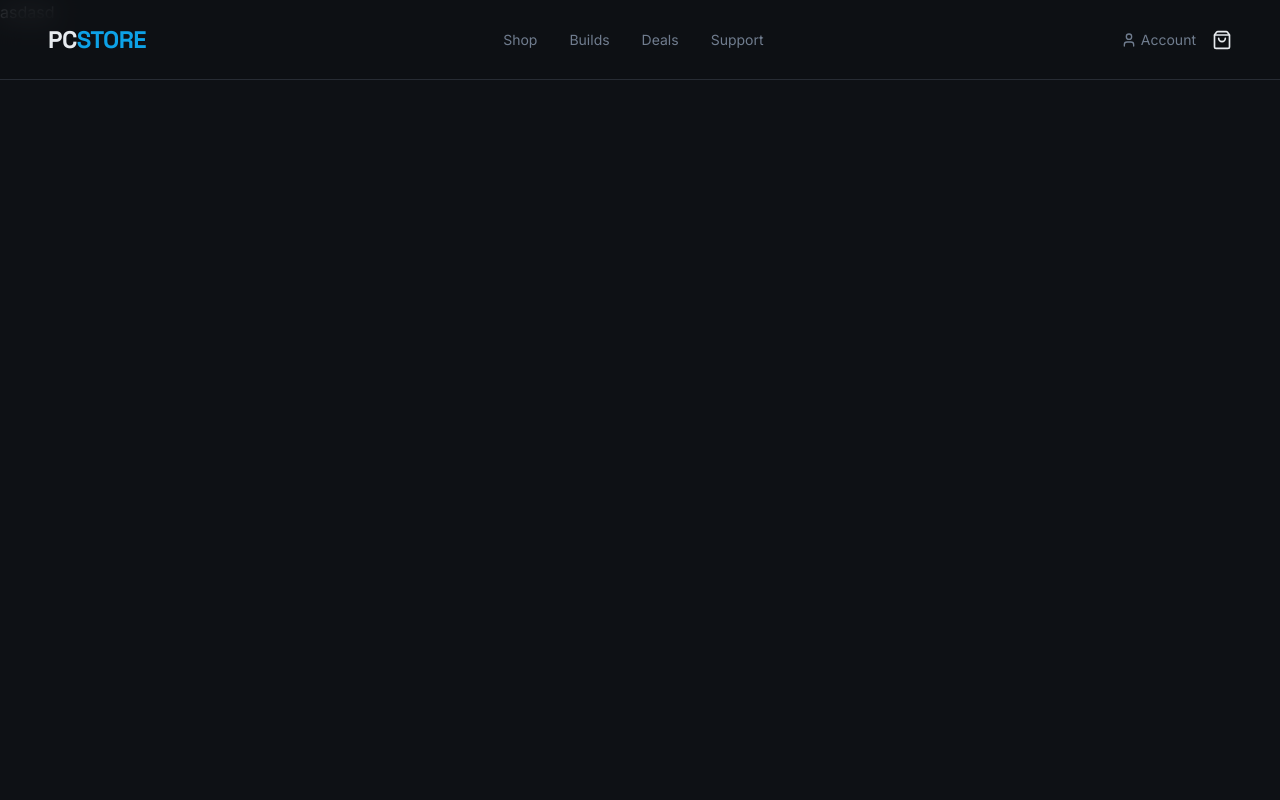
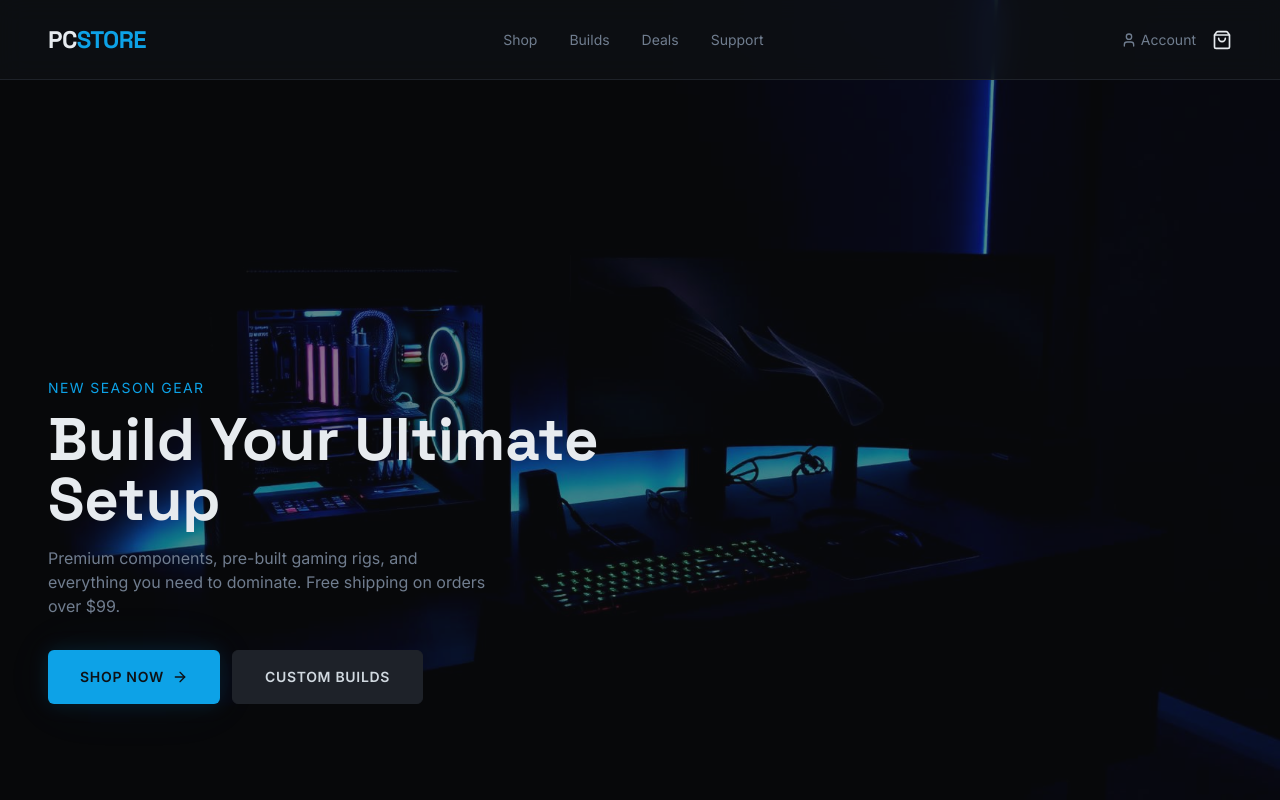
Before and after one commit to Raxorekk/ecommerce, a Next.js app in the folder frontend/ecommerce/: page / in a window 1280 px wide. Built offline with nearby package versions, Linux system fonts and the light colour scheme.

Commit message:
added hero section

```diff
--- a/frontend/ecommerce/app/actions/auth.ts
+++ b/frontend/ecommerce/app/actions/auth.ts
@@ -62,7 +62,7 @@ export async function handleAuth(
     }
   } catch (error) {
     if (error instanceof ApiError) {
-      console.error(`Error status: ${error.status}`, error.payload);
+      console.log(`Error status: ${error.status}`, error.payload);
       return;
     }
     return;
--- a/frontend/ecommerce/app/globals.css
+++ b/frontend/ecommerce/app/globals.css
@@ -4,10 +4,12 @@
 
 :root {
   --background: hsl(220 20% 7%);
-  --muted-background: hsl(217, 14%, 18%);
+  --muted-background: hsl(220, 16%, 14%);
   --foreground: hsl(210 20% 92%);
   --primary-foreground: hsl(220 20% 7%);
+  --muted: hsl(220 14% 16%);
   --muted-foreground: hsl(215 12% 50%);
+  --secondary-foreground: hsl(210 20% 85%);
 }
 
 @theme {
@@ -15,17 +17,31 @@
   --color-muted-background: var(--muted-background);
   --color-foreground: var(--foreground);
   --color-primary-foreground: var(--primary-foreground);
+  --color-muted: var(--muted);
   --color-muted-foreground: var(--muted-foreground);
+  --color-secondary-foreground: var(--secondary-foreground);
   --color-light-blue: #0DA2E7;
   --font-space: "Space Grotesk", sans-serif;
   --font-body: "Inter", system-ui, sans-serif;
   --shadow-glow-cyan: 0 0 20px #0da2e726, 0 0 60px #0da2e70d;
-  --animate-fade-in: fade-in ease-out forwards;
+  --animate-fade-in-down: fade-in-down ease-out forwards;
+  --animate-fade-in-up: fade-in-up ease-out forwards;
 
-  @keyframes fade-in {
+  @keyframes fade-in-down {
     from {
       opacity: 0;
       transform: translateY(-10px);
+    }
+    to {
+      opacity: 1;
+      transform: translateY(0);
+    }
+  }
+
+  @keyframes fade-in-up {
+    from {
+      opacity: 0;
+      transform: translateY(10px);
     }
     to {
       opacity: 1;
--- a/frontend/ecommerce/app/login/page.tsx
+++ b/frontend/ecommerce/app/login/page.tsx
@@ -5,7 +5,7 @@ import Link from "next/link";
 
 const page = () => {
   return (
-    <div className="flex flex-col items-center min-h-222 px-6 justify-center animate-fade-in [animation-duration:300ms]">
+    <div className="flex flex-col items-center min-h-screen px-6 justify-center animate-fade-in-down [animation-duration:300ms]">
       <div className="flex flex-col items-center max-w-sm w-full">
         <h1 className="text-3xl font-bold mb-2">Welcome Back</h1>
         <p className="text-muted-foreground text-sm mb-10 text-center">
--- a/frontend/ecommerce/app/page.tsx
+++ b/frontend/ecommerce/app/page.tsx
@@ -1,7 +1,43 @@
 import Image from "next/image";
+import heroImg from "../assets/hero.jpg";
+import { ArrowRight } from "lucide-react";
 
 export default function Home() {
-  return <div className="flex flex-col min-h-full">
-    asdasd
-    </div>;
+  return (
+    <div className="bg-background min-h-screen">
+      <section className="relative h-[85vh] lg:h-screen overflow-hidden">
+        <Image
+          src={heroImg}
+          width={1920}
+          height={1080}
+          className="absolute inset-0 w-full h-full object-cover"
+          alt="hero_photo"
+        />
+        <div className="absolute inset-0 bg-background/50"></div>
+        <div className="h-full pb-16 lg:pb-24 flex items-end">
+          <div className="w-full mx-auto max-w-350 px-6 lg:px-12 ">
+            <div className="max-w-xl animate-fade-in-up [animation-duration:500ms]">
+              <p className="text-light-blue text-sm tracking-widest mb-3">
+                NEW SEASON GEAR
+              </p>
+              <h1 className="text-4xl lg:text-6xl font-bold mb-4">
+                Build Your Ultimate Setup
+              </h1>
+              <p className="text-muted-foreground mb-8 max-w-md text-sm lg:text-base">
+                Premium components, pre-built gaming rigs, and everything you
+                need to dominate. Free shipping on orders over $99.
+              </p>
+              <div className="flex flex-wrap gap-3">
+                <button className="flex flex-row items-center gap-2 blue-button py-4 px-8 font-semibold text-sm text-primary-foreground uppercase tracking-wider">
+                  SHOP NOW
+                  <ArrowRight className="h-4 w-4" />
+                </button>
+                <button className="py-4 px-8 font-semibold font-body text-secondary-foreground text-sm tracking-wider rounded-md bg-muted-background border border-muted-background cursor-pointer hover:bg-muted transition-colors">CUSTOM BUILDS</button>
+              </div>
+            </div>
+          </div>
+        </div>
+      </section>
+    </div>
+  );
 }
--- a/frontend/ecommerce/app/register/page.tsx
+++ b/frontend/ecommerce/app/register/page.tsx
@@ -5,7 +5,7 @@ import Link from "next/link";
 
 const page = () => {
   return (
-    <div className="flex flex-col items-center min-h-screen px-6 pt-20 animate-fade-in [animation-duration:300ms]">
+    <div className="flex flex-col items-center min-h-screen px-6 pt-30 animate-fade-in-down [animation-duration:300ms]">
       <div className="flex flex-col items-center max-w-sm w-full">
         <h1 className="text-3xl font-bold mb-2">Create Account</h1>
         <p className="text-muted-foreground text-sm mb-10 text-center">
--- a/frontend/ecommerce/components/NavBar.tsx
+++ b/frontend/ecommerce/components/NavBar.tsx
@@ -60,9 +60,9 @@ export default function NavBar() {
 
   return (
     <nav className="fixed left-0 top-0 right-0 flex z-50 h-16 lg:h-20 bg-background/80 border-b border-muted-background backdrop-blur-md">
-      <div className="container mx-auto flex flex-row items-center justify-between py-4 px-6 lg:px-12">
+      <div className="w-full max-w-350 mx-auto flex flex-row items-center justify-between px-6 lg:px-12">
         <Link href="/" className="font-space text-xl font-bold tracking-tight lg:text-2xl">
-          <span className="">
+          <span>
             PC
           </span>
           <span className="text-light-blue">
@@ -93,7 +93,7 @@ export default function NavBar() {
         </div>
       </div>
       {showDropdown && (
-        <div className="md:hidden fixed flex flex-col left-0 top-15 w-full gap-1 bg-background py-4 px-6 border-b border-b-muted-background shadow-2xl animate-fade-in [animation-duration:200ms]">
+        <div className="md:hidden fixed flex flex-col left-0 top-15 w-full gap-1 bg-background py-4 px-6 border-b border-b-muted-background shadow-2xl animate-fade-in-down [animation-duration:200ms]">
           <NavBarDropdownButton href="/" Icon={Monitor} text="Shop" />
           <NavBarDropdownButton href="/" Icon={Cpu} text="Builds" />
           <NavBarDropdownButton href="/" Icon={Tag} text="Deals" />
--- a/frontend/ecommerce/lib/api.ts
+++ b/frontend/ecommerce/lib/api.ts
@@ -39,6 +39,7 @@ export async function apiFetch<T>(
     if (response.status === 401 && !isRetry) {
       // fetch refreshToken and set if available
       const refreshToken = cookieStore.get("REFRESH_TOKEN")?.value;
+      console.log(refreshToken)
       if (refreshToken) {
         const refreshResponse = await fetch(
           `${process.env.API_URL}/users/token/refresh/`,
@@ -72,7 +73,7 @@ export async function apiFetch<T>(
       // delete tokens and redirect to login if no refreshToken
       cookieStore.delete("ACCESS_TOKEN");
       cookieStore.delete("REFRESH_TOKEN");
-      redirect("/login");
+
     }
 
     // throw error, return {payload: null} if there is no body in response
```
Also changed, not shown: frontend/ecommerce/assets/hero.jpg (added).
